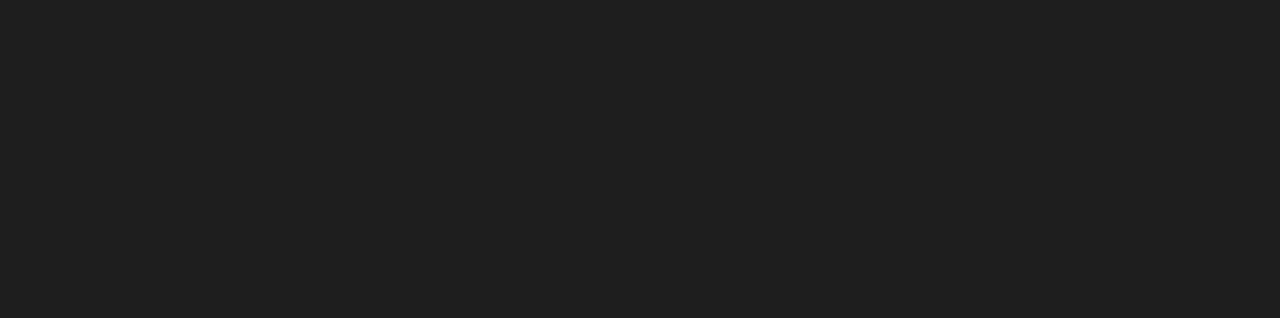
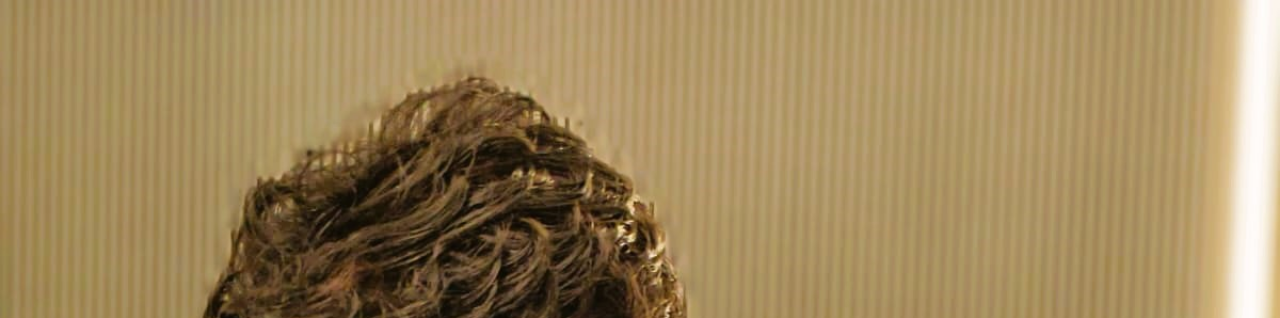
Before and after one commit to anjankumardas1145/Didital-Clock, a plain HTML site: page index.html in a window 1280 px wide. Shown: the top 318 px of the page. Drawn offline with Linux system fonts and the light colour scheme.

Commit message:
photo added

```diff
--- a/style.css
+++ b/style.css
@@ -9,9 +9,13 @@ body {
   margin: 0;
   font-family: Arial, Helvetica, sans-serif;
   transition: background-color 0.5s;
-}
+  background-image: url("a6.jpg");
+  background-repeat: no-repeat;
+  background-size: cover;
 
 
+
+}
 .heading {
   color: #00ffff;
   margin-bottom: 20px;
```
Also changed, not shown: a6.jpg (added).
